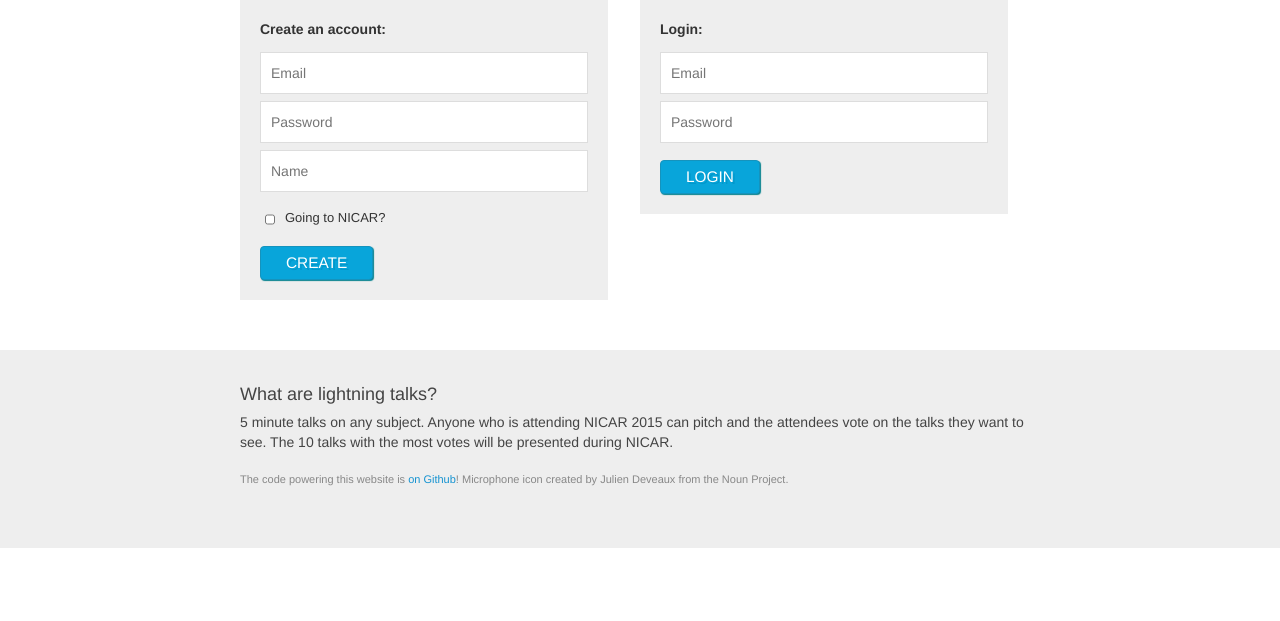
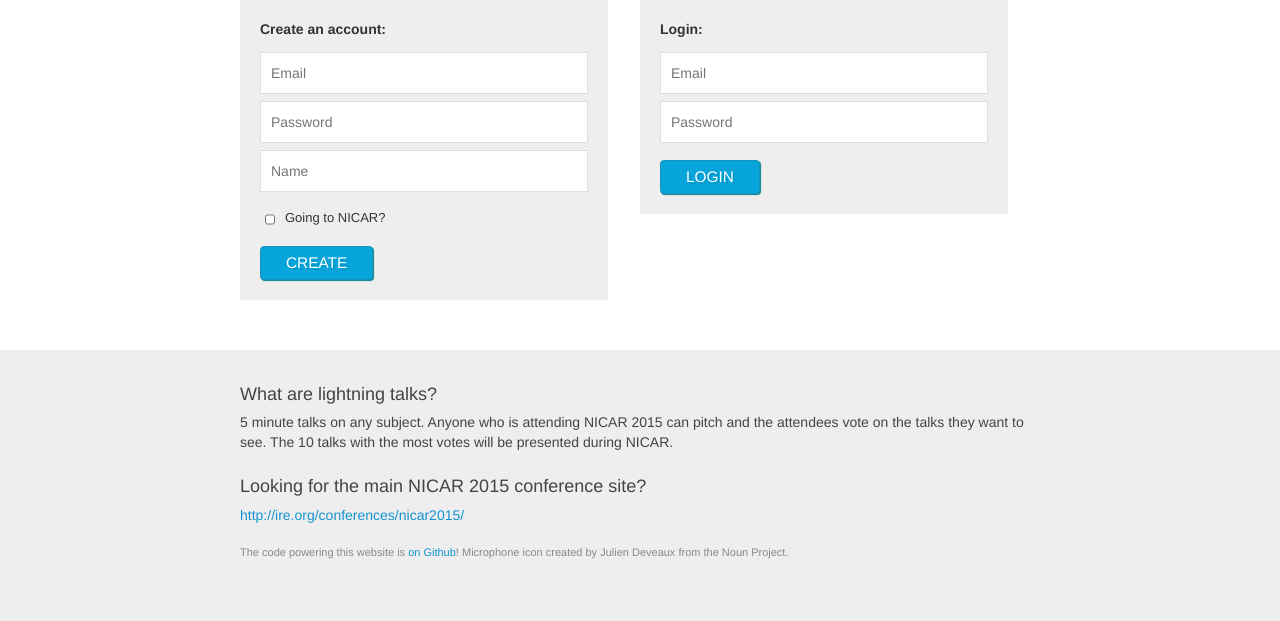
Before and after one commit to ireapps/lightning-talks, a Flask app: page / in a window 1280 px wide. Shown: the part 274-895 px from the top of the page. Before the commit the page ends 822 px from the top, so only its background shows below. Run offline with Flask 2, Linux system fonts and the light colour scheme; data that the repository does not hold is empty; some libraries are stand-ins or nearby versions.

Commit message:
adding nicar to bottom

```diff
--- a/templates/base.html
+++ b/templates/base.html
@@ -102,6 +102,9 @@
 
         {% endif %}
 
+        <h4>Looking for the main NICAR 2015 conference site?</h4>
+        <p><a href="http://ire.org/conferences/nicar2015/">http://ire.org/conferences/nicar2015/</a></p>
+
         <p class="credit">The code powering this website is <a href="https://github.com/ireapps/lightning-talks">on Github</a>! Microphone icon created by Julien Deveaux from the Noun Project.</p>
 
       </div>
```
